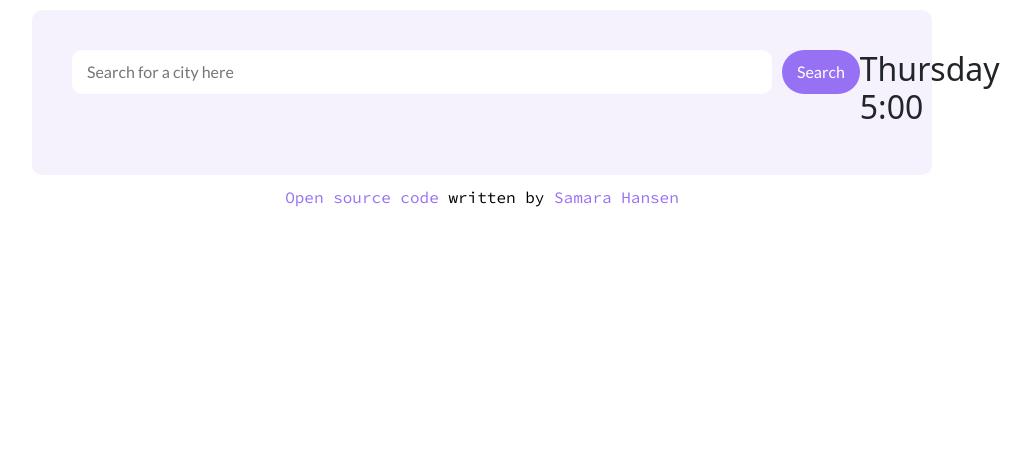
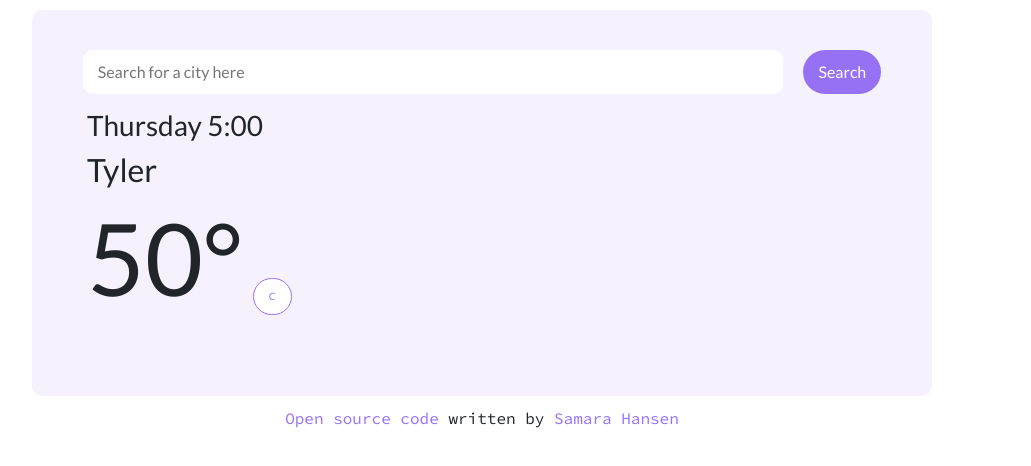
Before and after one commit to samaranhansen/react-weather-app, a React (Create React App) app: page / in a window 1280 px wide. Shown: the top 466 px of the page, without its empty margins (158-1189 px from the left). Built offline with nearby package versions, Linux system fonts and the light colour scheme.

Commit message:
Added styling for temperature displays

```diff
--- a/src/App.css
+++ b/src/App.css
@@ -19,11 +19,7 @@
   margin: 0;
   padding: 0;
   box-sizing: border-box;
-}
-
-p {
   font-family: var(--fnt-body);
-  color: var(--clr-font);
 }
 
 a {
@@ -36,8 +32,12 @@ a:hover {
   text-decoration: underline;
 }
 
+h1 {
+  font-size: 100px;
+}
+
 .weatherAppContainer {
-  display: flex;
+  display: block;
   margin: 10px auto;
   padding: 40px;
   max-width: 900px;
@@ -59,7 +59,6 @@ a:hover {
   border: none;
   border-radius: 10px;
   outline: none;
-  font-family: var(--fnt-body);
 }
 
 .searchButton {
@@ -70,12 +69,46 @@ a:hover {
   border-radius: 25px;
   background-color: var(--clr-brand);
   color: var(--clr-background);
-  font-family: var(--fnt-body);
   transition: all 150ms ease-in-out;
 }
 
 .searchButton:hover {
   background-color: var(--clr-brand-hover);
+}
+
+.weatherInfo {
+  margin: 15px;
+}
+
+.temperatureDisplay {
+  display: flex;
+}
+
+.temperatureDisplay ul {
+  padding: 0;
+  list-style-type: none;
+}
+
+.temperatureDisplay ul li {
+  display: inline-block;
+}
+
+.temperatureDisplay ul .unitButton {
+  display: inline;
+  margin-left: 10px;
+  padding: 10px 15px;
+  border: 1px solid var(--clr-brand);
+  border-radius: 25px;
+  color: var(--clr-brand);
+  background-color: var(--clr-background);
+  font-size: 10px;
+  vertical-align: top;
+  transition: all 150ms ease-in-out;
+}
+
+.temperatureDisplay ul .unitButton:hover {
+  color: var(--clr-background);
+  background-color: var(--clr-brand);
 }
 
 .footer {
--- /dev/null
+++ b/src/DisplayForecast.js
@@ -0,0 +1,5 @@
+import React from "react";
+
+export default function DisplayForecast() {
+  return <div className="col-md-4 forecast"></div>;
+}
--- /dev/null
+++ b/src/DisplayTemperature.js
@@ -0,0 +1,22 @@
+import React from "react";
+
+export default function DisplayTemperature() {
+  let unit = "C";
+  function changeUnit(event) {
+    event.preventDefault();
+  }
+  return (
+    <div className="temperatureDisplay">
+      <ul>
+        <li>
+          <h1 className="temperature">50°</h1>
+        </li>
+        <li>
+          <button className="unitButton" onClick={changeUnit}>
+            {unit}
+          </button>
+        </li>
+      </ul>
+    </div>
+  );
+}
--- a/src/DisplayWeather.js
+++ b/src/DisplayWeather.js
@@ -1,4 +1,6 @@
 import React from "react";
+import DisplayForecast from "./DisplayForecast.js";
+import DisplayTemperature from "./DisplayTemperature.js";
 
 export default function DisplayWeather() {
   return (
@@ -13,12 +15,16 @@ export default function DisplayWeather() {
           <input type="submit" value="Search" className="searchButton" />
         </form>
       </div>
-      <div className="row">
-        <div className="col-md-4 currentWeather">
-          <h2 className="dateTime">Thursday 5:00</h2>
+      <div className="weatherInfo">
+        <div className="row">
+          <div className="col-md-4 currentWeather">
+            <h3 className="dateTime">Thursday 5:00</h3>
+            <h2>Tyler</h2>
+            <DisplayTemperature />
+          </div>
+          <div className="col-md-4 currentIcon"></div>
+          <DisplayForecast />
         </div>
-        <div className="col-md-4 currentIcon"></div>
-        <div className="col-md-4 forecast"></div>
       </div>
     </div>
   );
```
